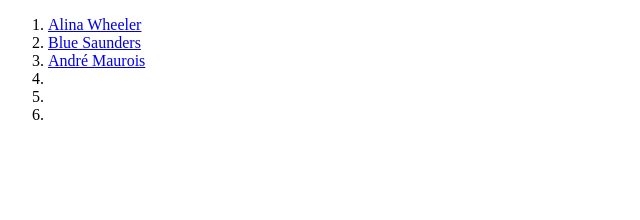
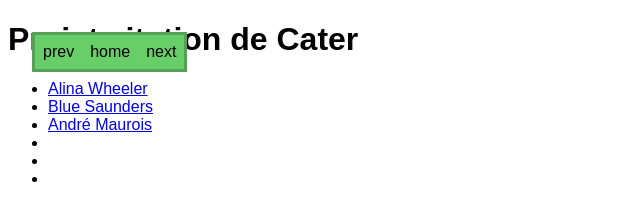
Before and after one commit to M4NU3LL4-sch/citations, a plain HTML site: page index.html in a window 1280 px wide. Shown: the whole page, without its empty margins (0-640 px from the left). Drawn offline with Linux system fonts and the light colour scheme.

Commit message:
mmmmm vrrrr mmm

```diff
--- a/index.html
+++ b/index.html
@@ -4,10 +4,17 @@
     <meta charset="UTF-8">
     <meta name="viewport" content="width=device-width, initial-scale=1.0">
     <title>Manuella - Citations</title>
+    <style>
+        body{
+        font-family: sans-serif;
+        }
+    </style>
 </head>
 <body>
 
-    <ol>
+    <h1>Projet citation de Cater</h1>
+
+    <ul>
         <li>
             <a href="citations-Wheeler.html">Alina Wheeler</a>
         </li>
@@ -26,7 +33,17 @@
         <li>
             <a href=""></a>
         </li>
-    </ol>
+    </ul>
+
+<!-- navigation -->
+    <link rel="stylesheet" href="nav.css">
+    <nav id="panel">
+        <a href="citations-Wheeler.html">prev</a>
+        <a href="index.html">home
+            <a href="citation-André Maurois.html">next</a>
+        </a>
+    </nav>
+   <!-- navigation -->
 
 </body>
 </html>
--- /dev/null
+++ b/nav.css
@@ -0,0 +1,22 @@
+nav#panel{
+	border: 3px solid rgb(87, 161, 87);
+	background: rgb(104, 207, 104);
+	max-width: max-content;
+	position: fixed;
+	top:2rem;
+	left:2rem;
+	display: flex;
+}
+nav#panel a {
+	color: inherit;
+	text-decoration: none;
+	padding: 0.5rem;
+}
+nav#panel a:hover{
+	background: green;
+	color: greenyellow;
+
+}
+nav#panel a:visited{
+	text-decoration: line-through;
+}
```
Also changed, not shown: Citation-Saunders.html (+11 -0 lines), citation-André Maurois.html (+11 -0 lines), citation-Prevert-.html (+11 -0 lines), citation-selec.html (+10 -0 lines), citations-Wheeler.html (+12 -0 lines).
